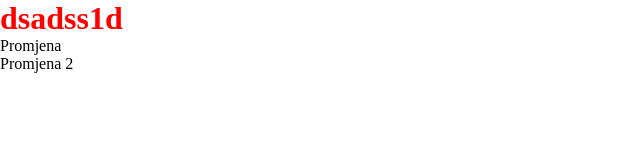
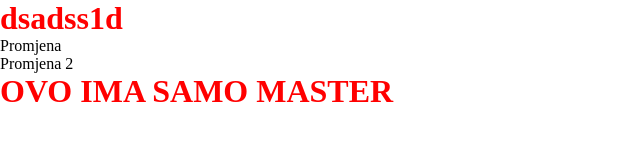
Before and after one commit to JovanJevtic/Marija, a plain HTML site: page index.html in a window 1280 px wide. Shown: the whole page, without its empty margins (0-640 px from the left). Drawn offline with Linux system fonts and the light colour scheme.

Commit message:
Samo master promjena

```diff
--- a/index.html
+++ b/index.html
@@ -10,5 +10,6 @@
     <h1>dsadss1d</h1>
     <p>Promjena</p>
     <p>Promjena 2</p>
+    <h1>OVO IMA SAMO MASTER</h1>
 </body>
 </html>
```
